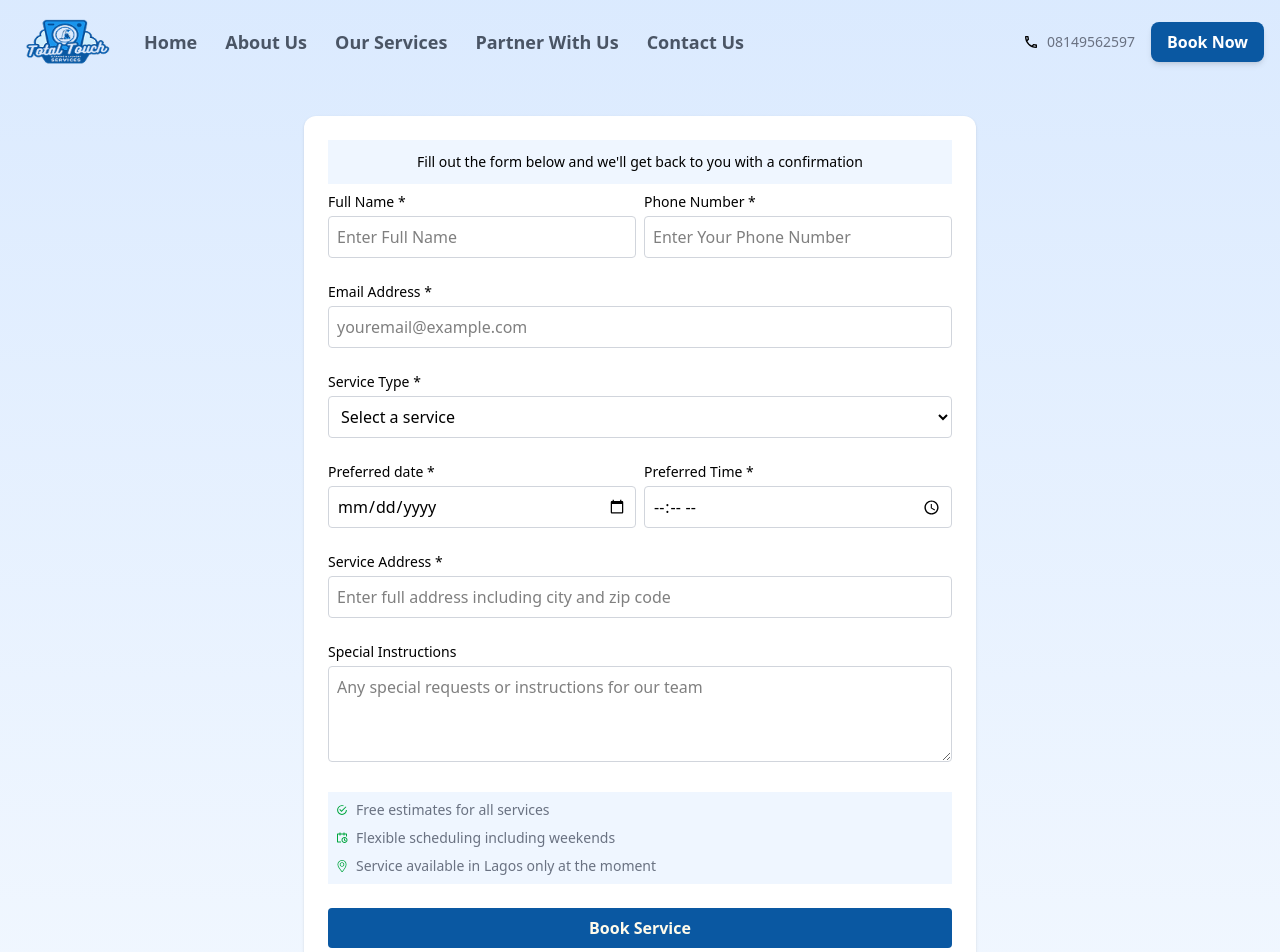
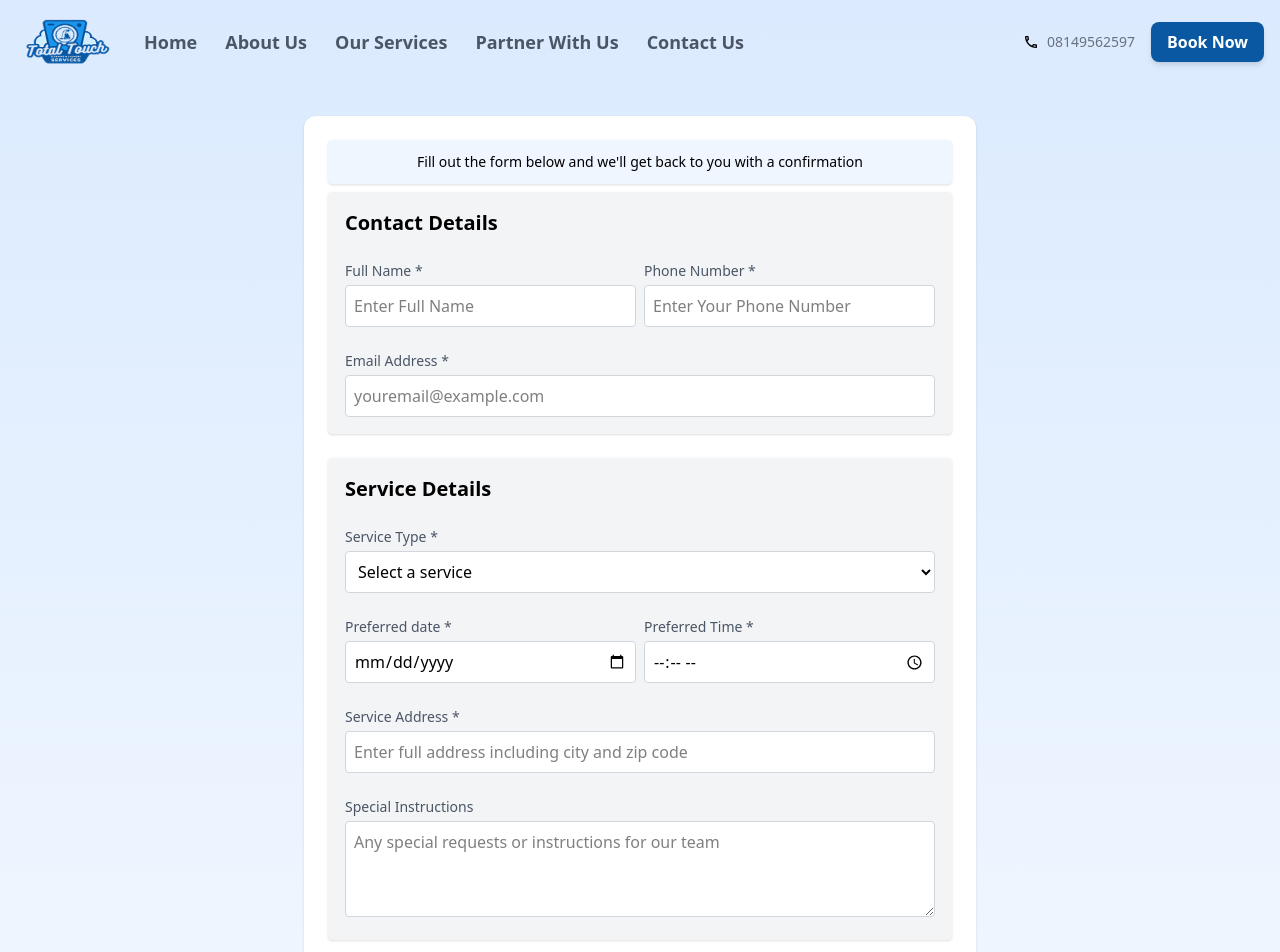
Before and after one commit to oyelajakenny/totaltouch, a Next.js app in the folder app/: page /booking in a window 1280 px wide. Shown: the top 952 px of the page. Built offline with nearby package versions, Linux system fonts and the light colour scheme.

Commit message:
Made some styling improvement to the booking form

```diff
--- a/app/app/booking/page.js
+++ b/app/app/booking/page.js
@@ -118,22 +118,24 @@ Special Instructions: ${formData.instructions || "None"}
     }
   };
 
-  const inputClass = "w-full border border-gray-300 p-2 rounded";
+  const inputClass ="w-full onFocus:border-[#F3F9FF] bg-white border border-gray-300 p-2 rounded";
 
   return (
     <section className="w-full my-8">
       <div className="max-w-2xl mx-auto bg-white p-6 rounded-xl shadow">
-        <div className="bg-blue-50 py-3 mb-2">
-          <h1 className="text-sm text-center">
+        <div className="bg-blue-50 py-3 mb-2 rounded shadow">
+          <h1 className="text-sm text-center ">
             Fill out the form below and we&apos;ll get back to you with a
             confirmation
           </h1>
         </div>
 
         <form onSubmit={handleSubmit} method="POST" className="space-y-6">
+          <div className="grid grid-cols-1 space-y-6 p-4 border shadow-sm rounded border-gray-100 bg-gray-100">
+            <h1 className="font-semibold text-xl">Contact Details</h1>
             <div className="grid grid-cols-1 md:grid-cols-2 gap-2">
               <div>
-              <label className="block text-sm font-medium mb-1">
+                <label className="block text-sm font-medium mb-1 text-gray-600">
                   Full Name *
                 </label>
                 <input
@@ -152,7 +154,7 @@ Special Instructions: ${formData.instructions || "None"}
                 )}
               </div>
               <div>
-              <label className="block text-sm font-medium mb-1">
+                <label className="block text-sm font-medium mb-1 text-gray-600">
                   Phone Number *
                 </label>
                 <input
@@ -172,7 +174,7 @@ Special Instructions: ${formData.instructions || "None"}
               </div>
             </div>
             <div>
-            <label className="block text-sm font-medium mb-1">
+              <label className="block text-sm font-medium mb-1 text-gray-600">
                 Email Address *
               </label>
               <input
@@ -187,8 +189,21 @@ Special Instructions: ${formData.instructions || "None"}
                 <p className="text-red-500 text-sm mt-1">{error.email}</p>
               )}
             </div>
+          </div>
+          <div
+            className="  grid
+            grid-cols-1
+            space-y-6
+            p-4
+            border
+            shadow-sm
+            rounded
+            border-gray-100
+            bg-gray-100"
+          >
+            <h1 className="font-semibold text-xl">Service Details</h1>
             <div>
-            <label className="block text-sm font-medium mb-1">
+              <label className="block text-sm font-medium mb-1 text-gray-600">
                 Service Type *
               </label>
               <select
@@ -212,9 +227,9 @@ Special Instructions: ${formData.instructions || "None"}
                 <p className="text-red-500 text-sm mt-1">{error.serviceType}</p>
               )}
             </div>
-          <div className="grid grid-cols-1 md:grid-cols-2 gap-2">
+            <div className="grid grid-cols-1 md:grid-cols-2 gap-2 ">
               <div>
-              <label className="block text-sm font-medium mb-1">
+                <label className="block text-sm font-medium mb-1 text-gray-600">
                   Preferred date *
                 </label>
                 <input
@@ -234,7 +249,7 @@ Special Instructions: ${formData.instructions || "None"}
                 )}
               </div>
               <div>
-              <label className="block text-sm font-medium mb-1">
+                <label className="block text-sm font-medium mb-1 text-gray-600">
                   Preferred Time *
                 </label>
                 <input
@@ -255,7 +270,7 @@ Special Instructions: ${formData.instructions || "None"}
               </div>
             </div>
             <div>
-            <label className="block text-sm font-medium mb-1">
+              <label className="block text-sm font-medium mb-1 text-gray-600">
                 Service Address *
               </label>
               <input
@@ -273,7 +288,7 @@ Special Instructions: ${formData.instructions || "None"}
               )}
             </div>
             <div>
-            <label className="block text-sm font-medium mb-1">
+              <label className="block text-sm font-medium mb-1 text-gray-600">
                 Special Instructions
               </label>
               <textarea
@@ -284,7 +299,9 @@ Special Instructions: ${formData.instructions || "None"}
                 className={inputClass + " h-24"}
               />
             </div>
-          <div className="flex flex-col gap-2 justify-center bg-blue-50 p-2 w-full">
+          </div>
+
+          <div className="flex flex-col gap-2 justify-center bg-blue-50 rounded shadow p-2 w-full">
             <div className="flex  items-center gap-2">
               <IoMdCheckmarkCircleOutline
                 size={12}
```
Lines whose indentation alone changed are shown as unchanged.
